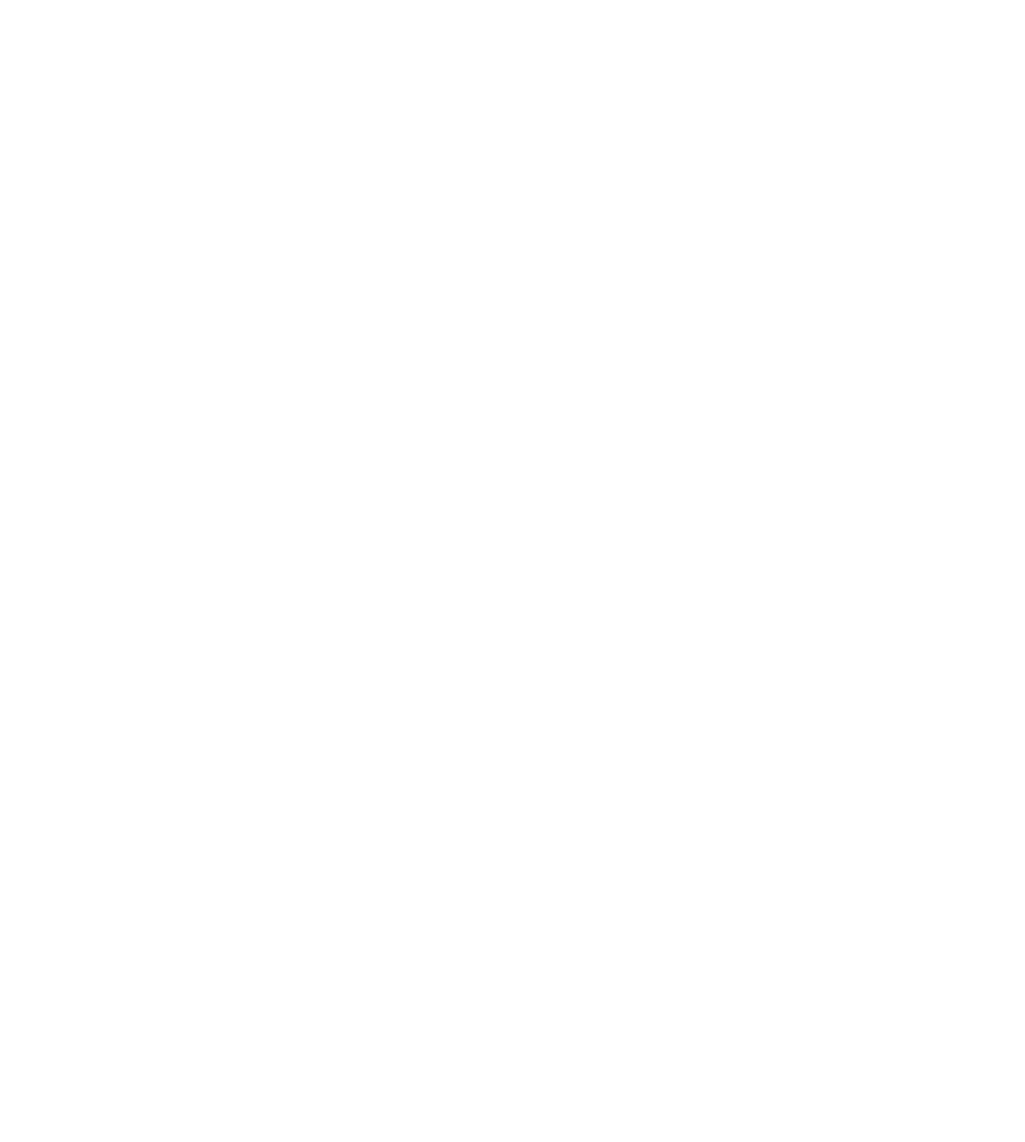
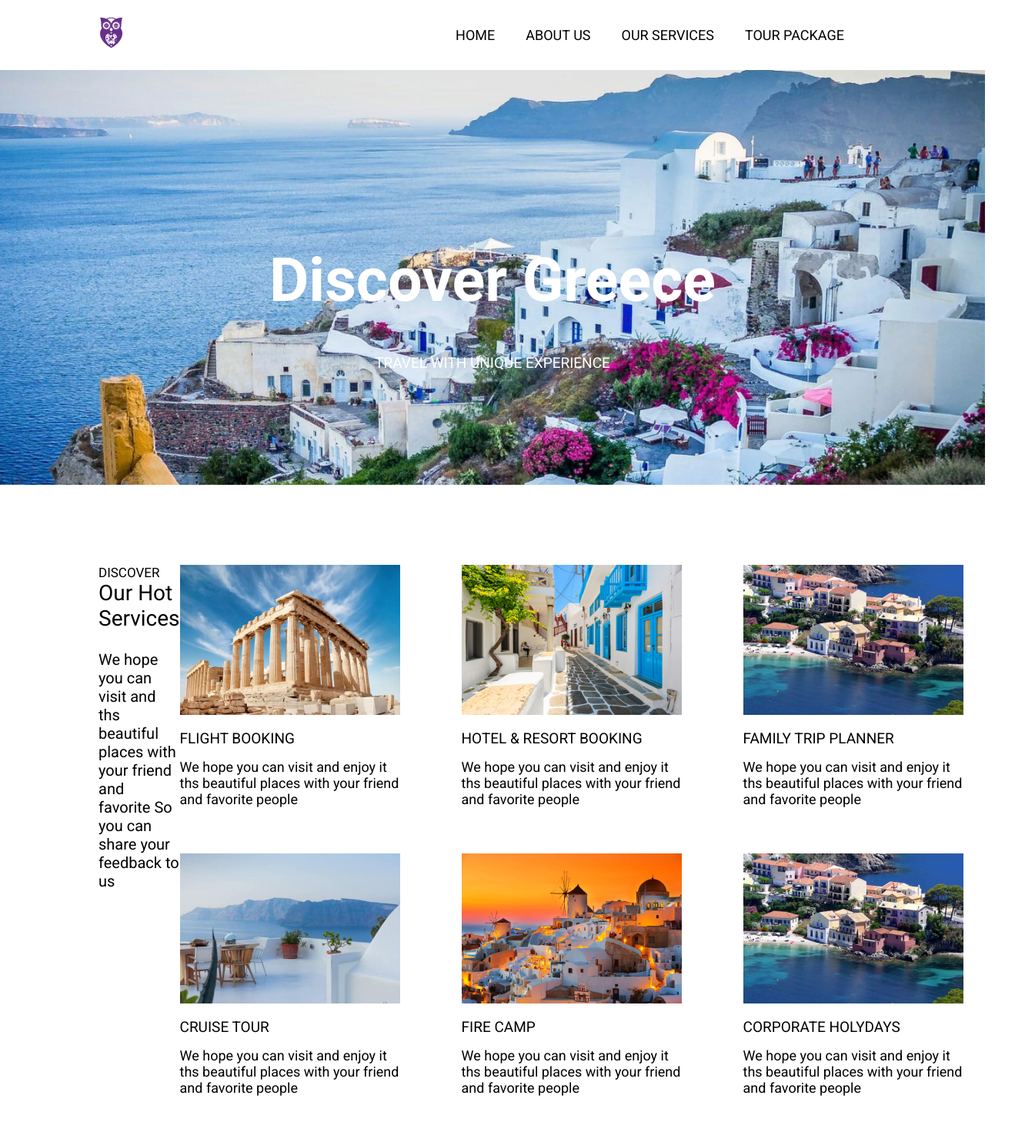
Before and after one commit to TbcDavv/Lecture8, a plain HTML site: page index.html in a window 1280 px wide. Shown: the whole page at 77% size, 1332 px wide, since content can reach past the window. Before the commit the page ends 800 px from the top, so only its background shows below. Drawn offline with Linux system fonts and the light colour scheme.

Commit message:
final commit

```diff
--- a/index.html
+++ b/index.html
@@ -1,11 +1,117 @@
 <!DOCTYPE html>
 <html lang="en">
-<head>
-    <meta charset="UTF-8">
-    <meta name="viewport" content="width=device-width, initial-scale=1.0">
+  <head>
+    <meta charset="UTF-8" />
+    <meta name="viewport" content="width=device-width, initial-scale=1.0" />
     <title>Document</title>
-</head>
-<body>
-
-</body>
+    <link rel="stylesheet" href="./style/style.css" />
+    <link rel="preconnect" href="https://fonts.googleapis.com" />
+    <link rel="preconnect" href="https://fonts.gstatic.com" crossorigin />
+    <link
+      href="https://fonts.googleapis.com/css2?family=Roboto:ital,wght@0,100;0,300;0,400;0,500;0,700;0,900;1,100;1,300;1,400;1,500;1,700;1,900&display=swap"
+      rel="stylesheet"
+    />
+  </head>
+  <body>
+    <header>
+      <nav>
+        <div class="left">
+          <ul>
+            <li>
+              <a href="#"><img src="./img/GeoLab.png" alt="" /></a>
+            </li>
+          </ul>
+        </div>
+        <div class="right">
+          <ul>
+            <li>
+              <a href="#">HOME</a>
+            </li>
+            <li>
+              <a href="#">ABOUT US</a>
+            </li>
+            <li>
+              <a href="#">OUR SERVICES</a>
+            </li>
+            <li>
+              <a href="#">TOUR PACKAGE</a>
+            </li>
+          </ul>
+        </div>
+      </nav>
+    </header>
+    <main>
+      <div class="mainSection">
+        <img src="./img/Rectangle1.jpg" alt="" />
+        <section class="text">
+          <span>Discover Greece</span>
+          <p>TRAVEL WITH UNIQUE EXPERIENCE</p>
+        </section>
+      </div>
+      <div class="otherSection">
+        <section class="left">
+          <span>DISCOVER</span>
+          <h2>Our Hot Services</h2>
+          <p>
+            We hope you can visit and ths beautiful places with your friend and
+            favorite So you can share your feedback to us
+          </p>
+        </section>
+        <section class="right">
+          <section>
+            <div>
+              <img src="./img/Rectangle2.jpg" alt="" />
+              <p>FLIGHT BOOKING</p>
+              <span
+                >We hope you can visit and enjoy it ths beautiful places with
+                your friend and favorite people</span
+              >
+            </div>
+            <div>
+              <img src="./img/Rectangle3.jpg" alt="" />
+              <p>HOTEL & RESORT BOOKING</p>
+              <span
+                >We hope you can visit and enjoy it ths beautiful places with
+                your friend and favorite people</span
+              >
+            </div>
+            <div>
+              <img src="./img/Rectangle4.jpg" alt="" />
+              <p>FAMILY TRIP PLANNER</p>
+              <span
+                >We hope you can visit and enjoy it ths beautiful places with
+                your friend and favorite people</span
+              >
+            </div>
+          </section>
+          <section>
+            <div>
+              <img src="./img/Rectangle5.jpg" alt="" />
+              <p>CRUISE TOUR</p>
+              <span
+                >We hope you can visit and enjoy it ths beautiful places with
+                your friend and favorite people</span
+              >
+            </div>
+            <div>
+              <img src="./img/Rectangle6.jpg" alt="" />
+              <p>FIRE CAMP</p>
+              <span
+                >We hope you can visit and enjoy it ths beautiful places with
+                your friend and favorite people</span
+              >
+            </div>
+            <div>
+              <img src="./img/Rectangle4.jpg" alt="" />
+              <p>CORPORATE HOLYDAYS</p>
+              <span
+                >We hope you can visit and enjoy it ths beautiful places with
+                your friend and favorite people</span
+              >
+            </div>
+          </section>
+        </section>
+      </div>
+    </main>
+  </body>
 </html>
--- a/style/style.css
+++ b/style/style.css
@@ -0,0 +1,102 @@
+* {
+    margin: 0;
+    padding: 0;
+    font-family: "Roboto", sans-serif;
+}
+
+header nav {
+    padding-top: 20px;
+    padding-bottom: 20px;
+    width: 80%;
+    margin: auto;
+    display: flex;
+    justify-content: space-between;
+}
+
+header nav ul {
+    display: flex;
+}
+
+header nav .right {
+    padding: 15px;
+}
+
+header nav ul li {
+    list-style: none;
+}
+
+header nav ul li a {
+    text-decoration: none;
+    margin-right: 40px;
+    font-size: 18px;
+    color: black;
+}
+
+main .mainSection img {
+    width: 100%;
+    position: relative;
+}
+
+main .mainSection .text {
+    position: absolute;
+    top: 50%;
+    left: 50%;
+    transform: translate(-50%, -50%);
+    text-align: center;
+    color: white;
+}
+
+main .mainSection .text span {
+    font-size: 79px;
+    font-weight: 700;
+}
+
+main .mainSection .text p {
+    font-size: 19px;
+    margin-top: 50px;
+}
+
+main .otherSection {
+    width: 80%;
+    margin: auto;
+    margin-top: 100px;
+    display: flex;
+    justify-content: space-between;
+}
+
+main .otherSection .left {
+    width: 235px;
+}
+
+main .otherSection span {
+    font-size: 17px;
+}
+
+main .otherSection h2 {
+    font-size: 28px;
+    font-weight: 400;
+    padding-bottom: 25px;
+}
+
+main .otherSection p {
+    font-size: 20px;
+}
+
+main .otherSection .right section {
+    display: flex;
+}
+
+main .otherSection .right section div {
+    width: 286px;
+    margin-right: 80px;
+    margin-bottom: 60px;
+}
+
+main .otherSection .right section p {
+    font-size: 19px;
+    margin: 15px 0px;
+}
+
+main .otherSection .right section span {
+    font-size: 18px;
+}
```
